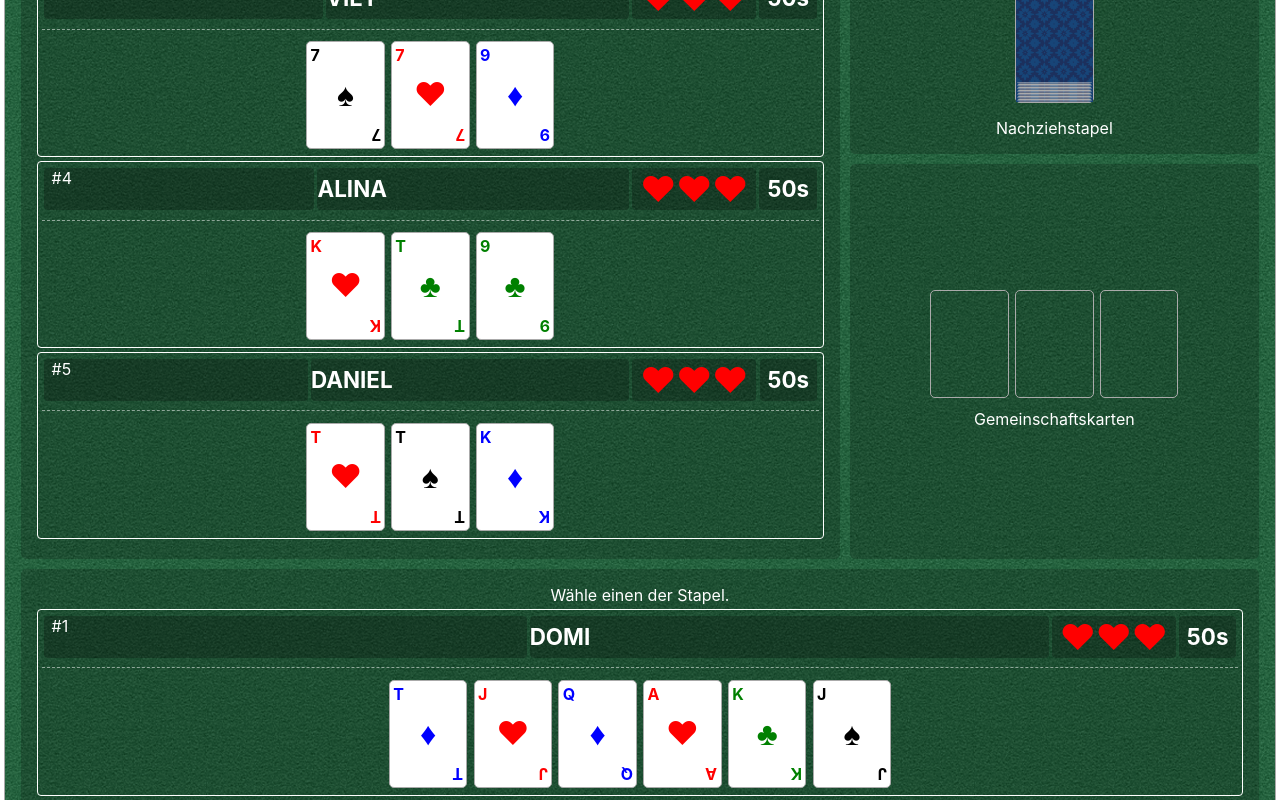
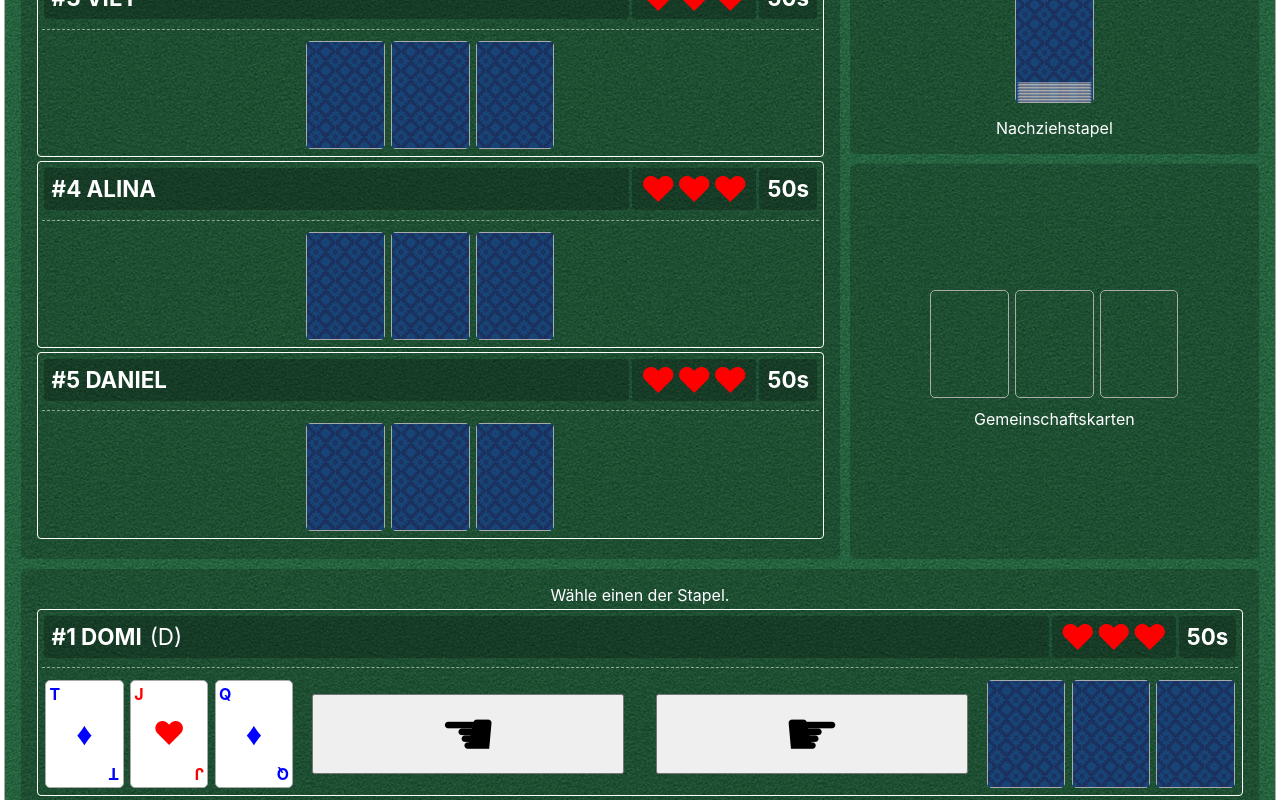
Before and after one commit to DominikFischer86/schwimmen, a React (Create React App) app: page / in a window 1280 px wide. Shown: the part 360-1160 px from the top of the page. Built offline with nearby package versions, Linux system fonts and the light colour scheme.

Commit message:
style: Finetune layout for players

```diff
--- a/src/components/Board/components/Player.js
+++ b/src/components/Board/components/Player.js
@@ -1,30 +1,40 @@
 import React from "react"
-import { object } from "prop-types"
+import { object, number, func } from "prop-types"
 
 import Card from "../../Card"
 import PlayerLives from "./PlayerLives"
+import DealerChoosePile from "./DealerChoosePile"
 
-const Player = ({ player }) => {
-    const { name, position, cards, lives, timeBank } = player
+const Player = ({ player, positionTurn, phase, onDealerChoice }) => {
+    const { name, position, cards, lives, timeBank, dealer, id } = player
+    const isPlayersTurn = position === positionTurn
 
     return (
         <div className="player-wrapper">
             <div className="non-card-information">
-                <div className="player-position">#{position+1}</div>
-                <div className="player-name">{name}</div>
+                <div className="player-name">
+                    #{position+1} {name} {dealer && <span>(D)</span>}
+                </div>
                 <div className="player-lives"><PlayerLives lives={lives} /></div>
                 <div className="player-timebank">{timeBank / 60}s</div>
             </div>
-
-            <div className="player-cards">
-                {cards.map(card => <Card card={card} key={card} />)}
-            </div>
+            {phase === 2 &&
+                <DealerChoosePile onDealerChoice={onDealerChoice} cards={cards} playerId={id} />
+            }
+            {phase !== 2 &&
+                <div className="player-cards">
+                    {cards.map(card => <Card covered={!isPlayersTurn} card={card} key={card} />)}
+                </div>
+            }
         </div>
     )
 }
 
 Player.propTypes = {
-    player: object
+    player: object,
+    positionTurn: number,
+    phase: number,
+    onDealerChoice: func
 }
 
 export default Player
--- a/src/components/Card/Card.js
+++ b/src/components/Card/Card.js
@@ -24,7 +24,7 @@ const Card = ({ id, card, covered }) => {
                 </div>
             }
             {covered &&
-                <div style={{ transform: `translateY(${-id*1.5}px)`}} className={`card covered`}></div>
+                <div style={{ transform: `translateY(${-id*1.5}px)`}} className="card covered"></div>
             }
         </>
     )
```
